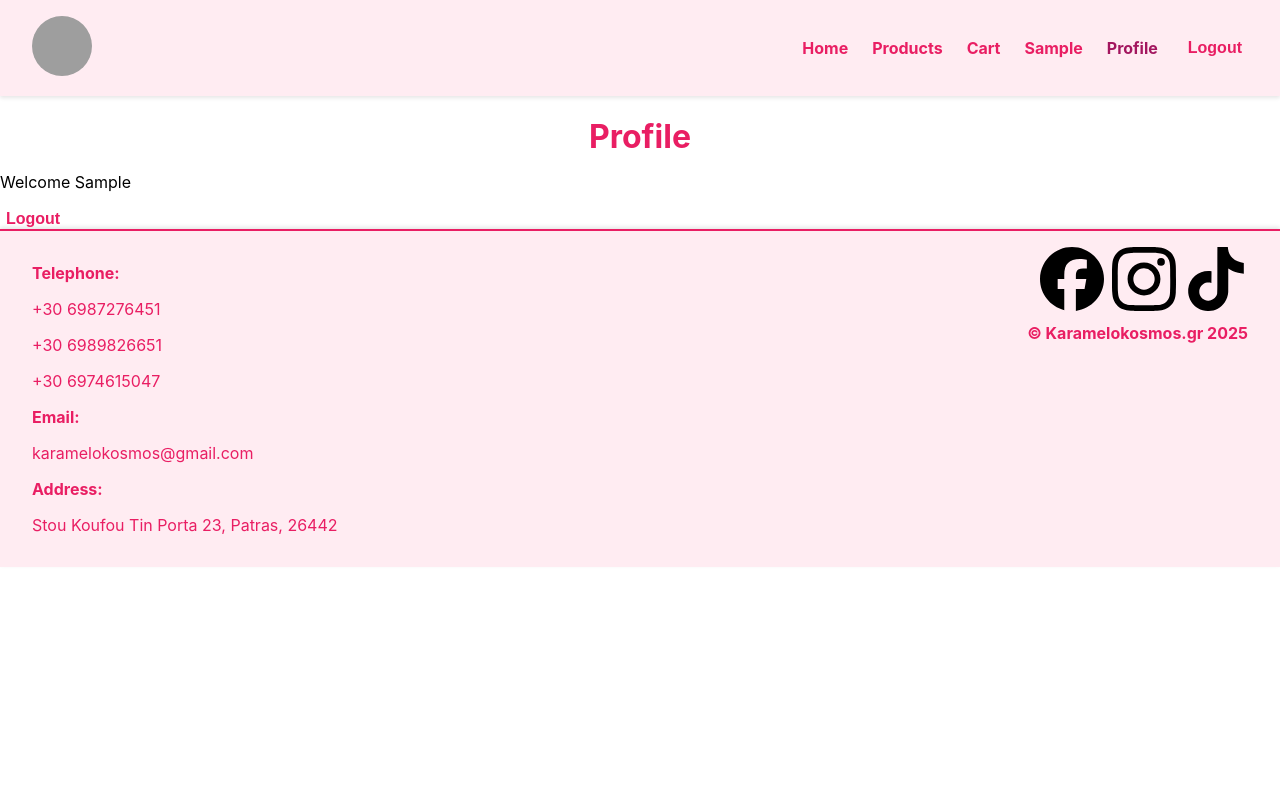
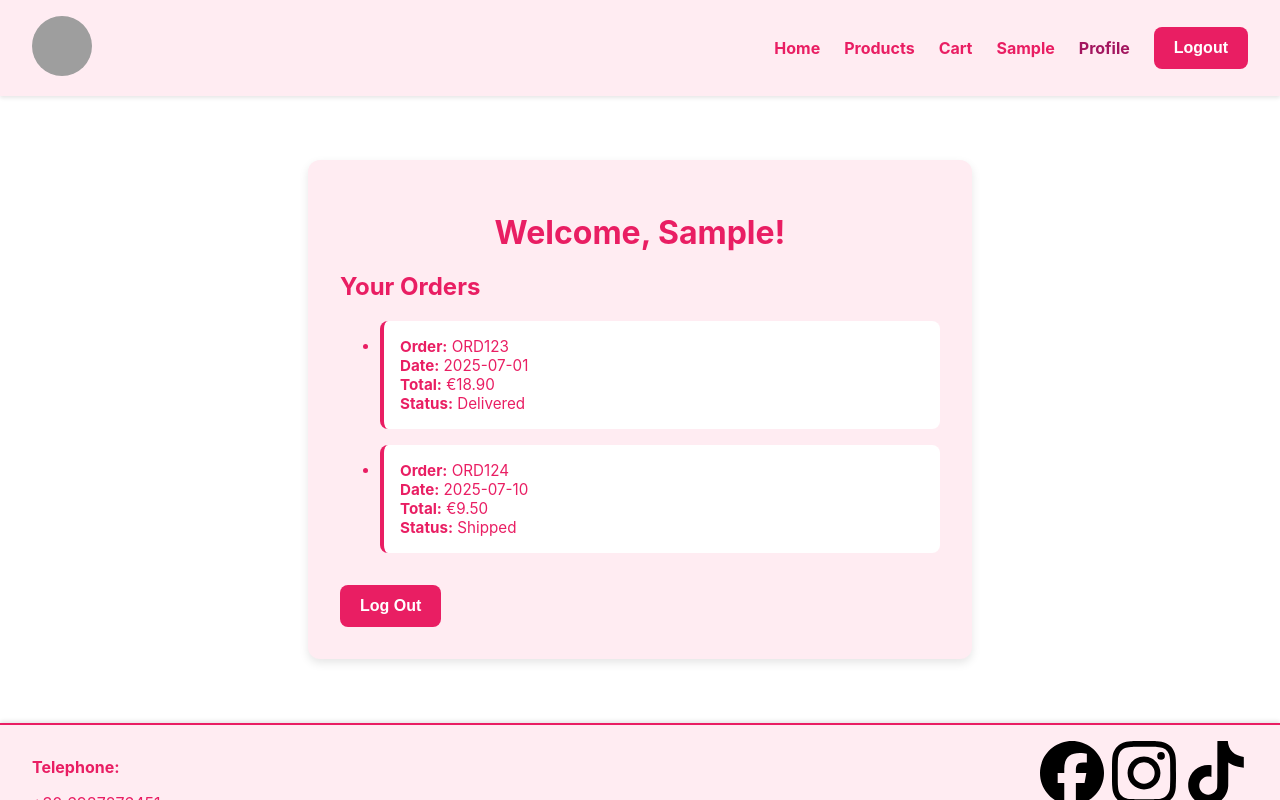
Before and after one commit to angelontz/candy-shop, a React (Create React App) app: page /login in a window 1280 px wide. Both pictures are taken after typing "Sample" into the empty fields and a click on the button "Login". Shown: the top 800 px of the page. Built offline with nearby package versions, Linux system fonts and the light colour scheme; grey boxes are pictures that could not be loaded.

Commit message:
styling profile page

```diff
--- /dev/null
+++ b/src/pages/Profile.css
@@ -0,0 +1,57 @@
+.profile-page {
+  max-width: 600px;
+  margin: 4rem auto;
+  background-color: #ffecf2;
+  padding: 2rem;
+  border-radius: 12px;
+  box-shadow: 0 4px 10px rgba(0,0,0,0.1);
+  color: #e91e63;
+}
+
+.profile-page h1 {
+  margin-bottom: 1rem;
+  font-size: 2rem;
+}
+
+.profile-page .email {
+  font-style: italic;
+  margin-bottom: 2rem;
+}
+
+.orders {
+  margin-bottom: 2rem;
+}
+
+.order-card {
+  background-color: white;
+  border-left: 4px solid #e91e63;
+  padding: 1rem;
+  margin-bottom: 1rem;
+  border-radius: 8px;
+  font-size: 0.95rem;
+}
+
+.logout-btn {
+  background-color: #e91e63;
+  color: white;
+  padding: 0.75rem 1.25rem;
+  border: none;
+  border-radius: 8px;
+  font-weight: bold;
+  cursor: pointer;
+}
+
+.logout-btn:hover {
+  background-color: #a3165f;
+}
+
+@media (max-width: 600px) {
+  .profile-page {
+    margin: 2rem 1rem;
+    padding: 1.5rem;
+  }
+
+  .order-card {
+    font-size: 0.9rem;
+  }
+}
--- a/src/pages/Profile.jsx
+++ b/src/pages/Profile.jsx
@@ -1,20 +1,47 @@
-import React, { useContext } from 'react';
+import React, { useContext, useEffect, useState } from 'react';
 import { Navigate } from 'react-router-dom';
 import { AuthContext } from '../context/AuthContext';
+import './Profile.css';
 
 function Profile() {
   const { user, logout } = useContext(AuthContext);
+  const [orders, setOrders] = useState([]);
 
-  if (!user) {
-    return <Navigate to="/login" />;
-  }
+  useEffect(() => {
+    // Simulated order data
+    const fakeOrders = [
+      { id: 'ORD123', date: '2025-07-01', total: '€18.90', status: 'Delivered' },
+      { id: 'ORD124', date: '2025-07-10', total: '€9.50', status: 'Shipped' },
+    ];
+    setOrders(fakeOrders);
+  }, []);
+
+  if (!user) return <Navigate to="/login" />;
 
   return (
-    <div>
-      <h1>Profile</h1>
-      <p>Welcome {user.name}</p>
+    <div className="profile-page">
+      <h1>Welcome, {user.name}!</h1>
+      {user.email && <p className="email">Email: {user.email}</p>}
 
-      <button onClick={logout} className="logout-btn">Logout</button>
+      <h2>Your Orders</h2>
+      <div className="orders">
+        {orders.length === 0 ? (
+          <p>You have no previous orders.</p>
+        ) : (
+          <ul>
+            {orders.map((order) => (
+              <li key={order.id} className="order-card">
+                <strong>Order:</strong> {order.id}<br />
+                <strong>Date:</strong> {order.date}<br />
+                <strong>Total:</strong> {order.total}<br />
+                <strong>Status:</strong> {order.status}
+              </li>
+            ))}
+          </ul>
+        )}
+      </div>
+
+      <button className="logout-btn" onClick={logout}>Log Out</button>
     </div>
   );
 }
```
